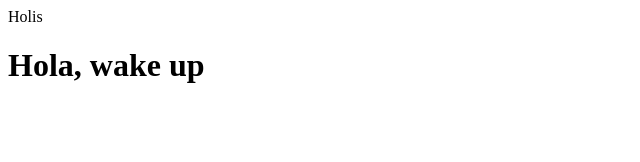
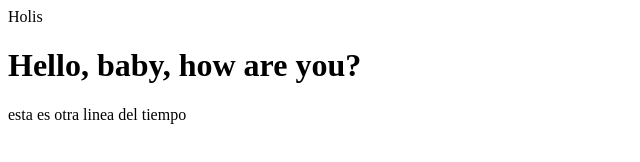
Before and after one commit to jatg-eca/practica, a plain HTML site: page html/index.html in a window 1280 px wide. Shown: the whole page, without its empty margins (0-640 px from the left). Drawn offline with Linux system fonts and the light colour scheme.

Commit message:
Aquí se cambió texto y título en inglés

```diff
--- a/html/index.html
+++ b/html/index.html
@@ -1,4 +1,7 @@
 <html>
 <head> Holis </head>
-<body> <h1> Hola, wake up </h1> </body>
+<body> <h1> Hello, baby, how are you? </h1>
+<p>
+<t> esta es otra linea del tiempo </t> </p>
+ </body>
 </html>
```
